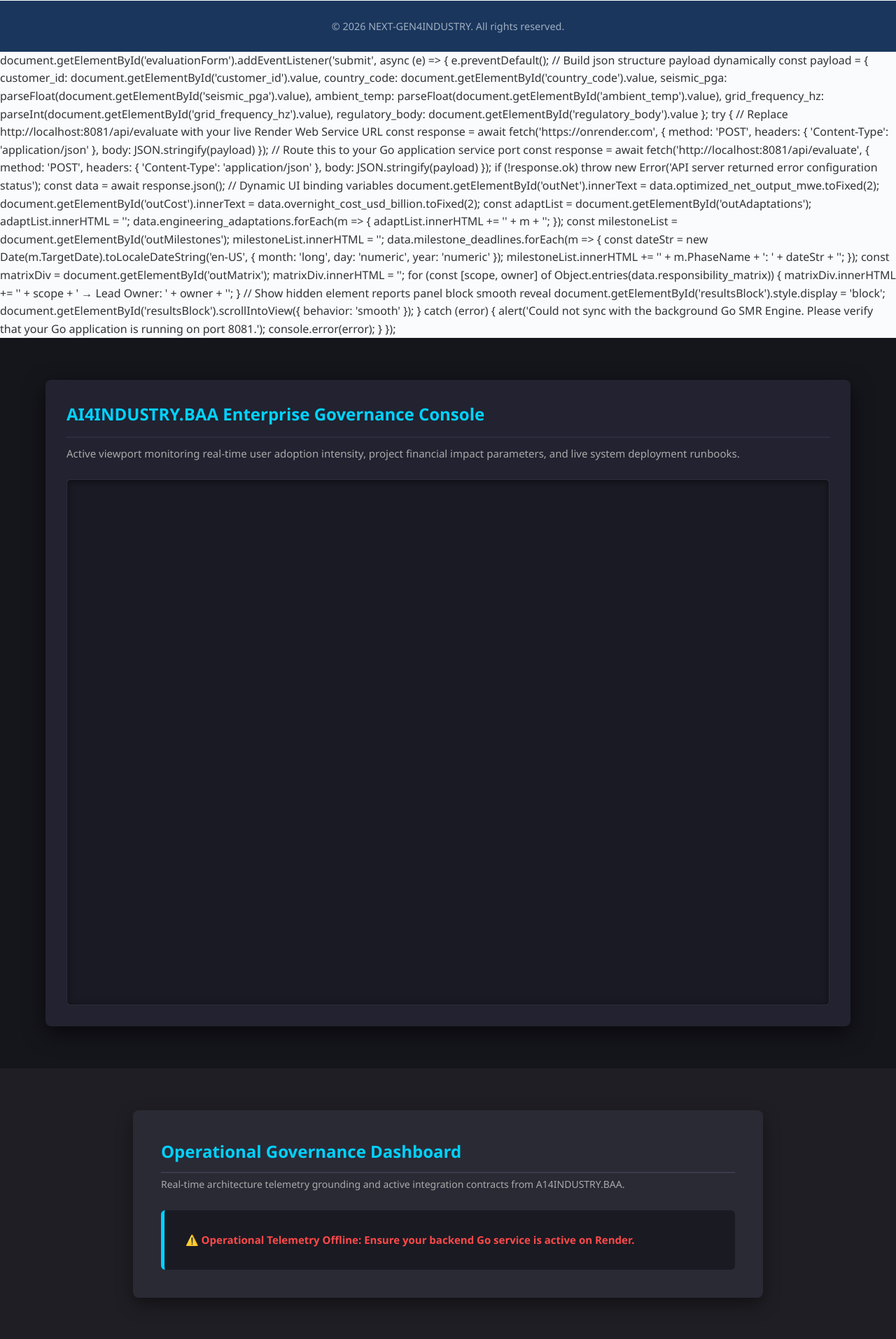
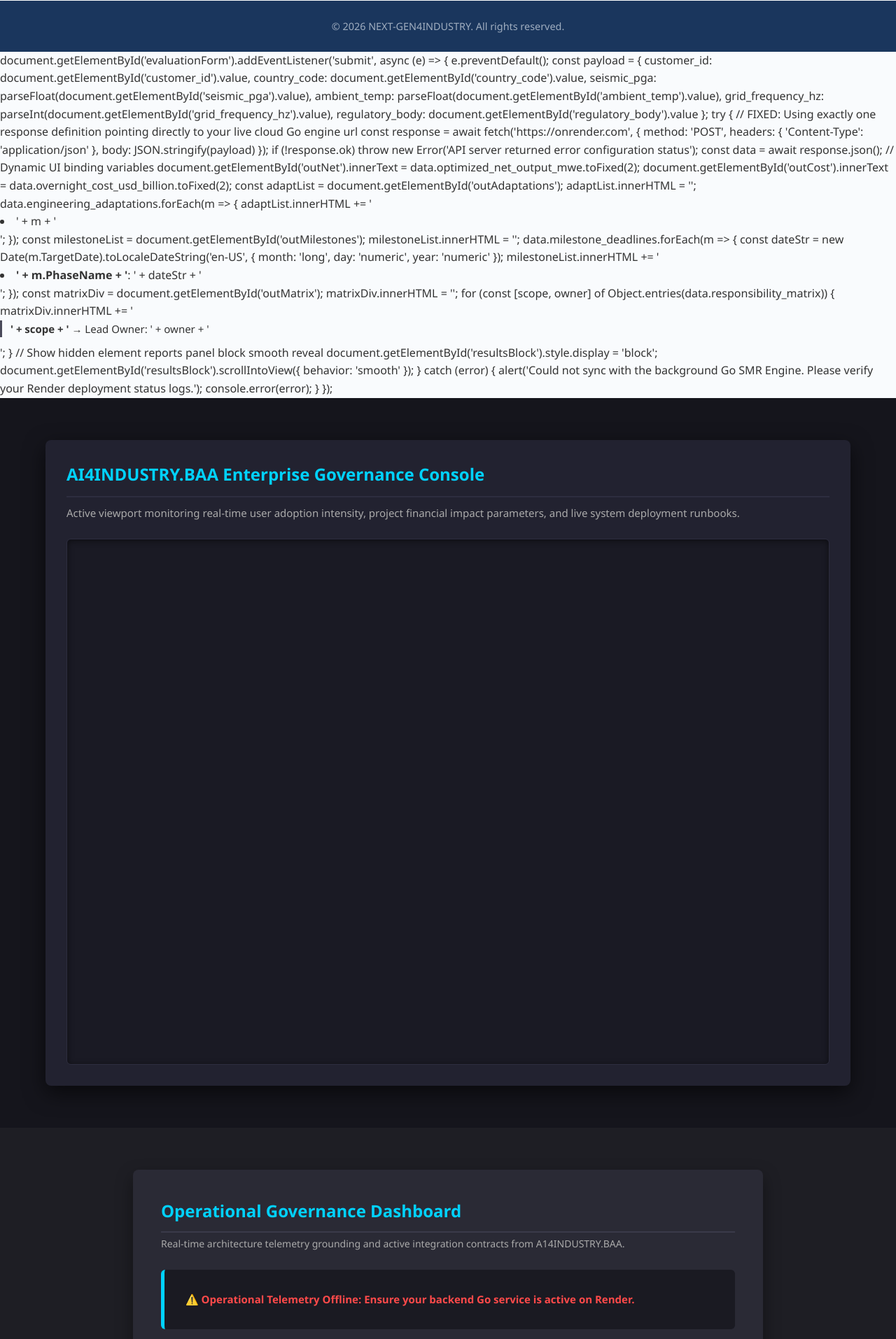
Before and after one commit to sajina-ux/NEXT-GEN4INDUSTRY, a Flask app: page / in a window 1280 px wide. Shown: the part 3071-4985 px from the top of the page at 70% size. Run offline with Flask 3, Linux system fonts and the light colour scheme.

Commit message:
fix: remove duplicate const fetch declaration from configurator form script

```diff
--- a/templates/index.html
+++ b/templates/index.html
@@ -174,10 +174,9 @@
     <footer>
         <p>&copy; 2026 NEXT-GEN4INDUSTRY. All rights reserved.</p>
     </footer>
-
         document.getElementById('evaluationForm').addEventListener('submit', async (e) => {
             e.preventDefault();
-// Build json structure payload dynamically
+
             const payload = {
                 customer_id: document.getElementById('customer_id').value,
                 country_code: document.getElementById('country_code').value,
@@ -186,49 +185,51 @@ ambient_temp: parseFloat(document.getElementById('ambient_temp').value),
                 grid_frequency_hz: parseInt(document.getElementById('grid_frequency_hz').value),
                 regulatory_body: document.getElementById('regulatory_body').value
             };
+
             try {
-    // Replace http://localhost:8081/api/evaluate with your live Render Web Service URL
+                // FIXED: Using exactly one response definition pointing directly to your live cloud Go engine url
                 const response = await fetch('https://onrender.com', {
                     method: 'POST',
                     headers: { 'Content-Type': 'application/json' },
                     body: JSON.stringify(payload)
                 });
 
-// Route this to your Go application service port
-const response = await fetch('http://localhost:8081/api/evaluate', {
-method: 'POST',
-headers: { 'Content-Type': 'application/json' },
-body: JSON.stringify(payload)
-});
                 if (!response.ok) throw new Error('API server returned error configuration status');
                 const data = await response.json();
+
                 // Dynamic UI binding variables
                 document.getElementById('outNet').innerText = data.optimized_net_output_mwe.toFixed(2);
                 document.getElementById('outCost').innerText = data.overnight_cost_usd_billion.toFixed(2);
+
                 const adaptList = document.getElementById('outAdaptations');
                 adaptList.innerHTML = '';
                 data.engineering_adaptations.forEach(m => {
-adaptList.innerHTML += '' + m + '';
+                    adaptList.innerHTML += '<li>' + m + '</li>';
                 });
+
                 const milestoneList = document.getElementById('outMilestones');
                 milestoneList.innerHTML = '';
                 data.milestone_deadlines.forEach(m => {
                     const dateStr = new Date(m.TargetDate).toLocaleDateString('en-US', { month: 'long', day: 'numeric', year: 'numeric' });
-milestoneList.innerHTML += '' + m.PhaseName + ': ' + dateStr + '';
+                    milestoneList.innerHTML += '<li><strong>' + m.PhaseName + '</strong>: ' + dateStr + '</li>';
                 });
+
                 const matrixDiv = document.getElementById('outMatrix');
                 matrixDiv.innerHTML = '';
                 for (const [scope, owner] of Object.entries(data.responsibility_matrix)) {
-matrixDiv.innerHTML += '' + scope + ' → Lead Owner: ' + owner + '';
+                    matrixDiv.innerHTML += '<div class="matrix-item"><strong>' + scope + '</strong> &rarr; Lead Owner: ' + owner + '</div>';
                 }
+
                 // Show hidden element reports panel block smooth reveal
                 document.getElementById('resultsBlock').style.display = 'block';
                 document.getElementById('resultsBlock').scrollIntoView({ behavior: 'smooth' });
+
             } catch (error) {
-alert('Could not sync with the background Go SMR Engine. Please verify that your Go application is running on port 8081.');
+                alert('Could not sync with the background Go SMR Engine. Please verify your Render deployment status logs.');
                 console.error(error);
             }
         });
+
 <!-- INTEGRATED LIVE GOVERNANCE APP PREVIEW CONTAINER -->
 <section id="governance-app-preview" style="padding: 60px 20px; background: #15151c; text-align: center;">
     <div style="max-width: 1150px; margin: 0 auto; background: #222230; padding: 30px; border-radius: 8px; box-shadow: 0 10px 30px rgba(0,0,0,0.6); text-align: left;">
```
Lines whose indentation alone changed are shown as unchanged.
